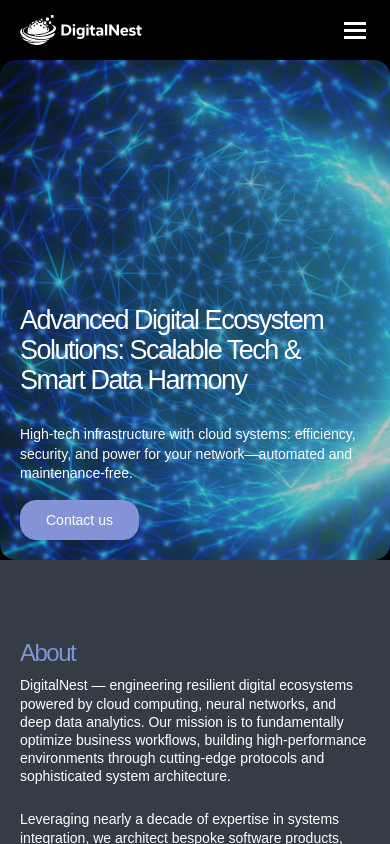
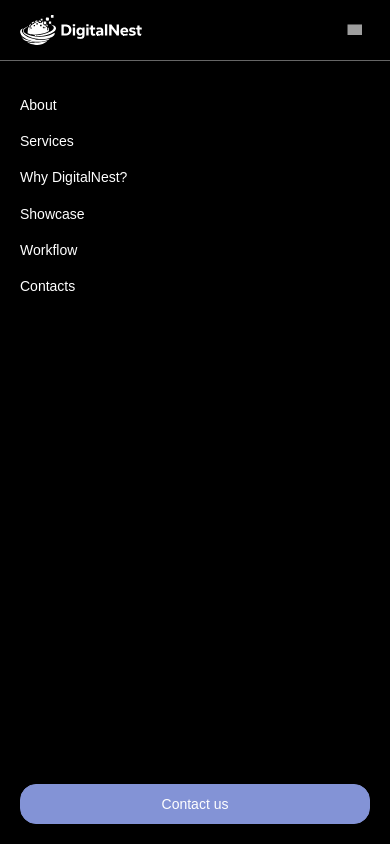
Before and after one commit to Eugene-Stone/DigitalNest, a React (Vite) app: page / in a window 390 px wide. Both pictures are taken after a click on the button 355 px from the left and 30 px from the top of the page. Shown: the top 844 px of the page. Built offline with nearby package versions, Linux system fonts and the light colour scheme; grey boxes are pictures that could not be loaded; a web font is replaced by a local one.

Commit message:
Header mobile menu

```diff
--- a/src/components/Header/Header.jsx
+++ b/src/components/Header/Header.jsx
@@ -1,7 +1,27 @@
+import { useState, useEffect, useRef } from 'react';
 import { NavLink } from 'react-router';
 import { ScrollToSectionLink } from './ScrollToSectionLink';
 
 export default function Header() {
+	const [menuIsOpen, setMenuIsOpen] = useState(false);
+
+	const handleToggleMenu = () => {
+		setMenuIsOpen(!menuIsOpen);
+	};
+
+	useEffect(() => {
+		const menu = document.querySelector('.mnu-wrap');
+
+		if (menuIsOpen) {
+			// menu.style.display = 'block';
+			document.body.classList.add('mnu-open');
+		}
+		return () => {
+			// menu.style.display = 'none';
+			document.body.classList.remove('mnu-open');
+		};
+	}, [menuIsOpen]); // Rerun effect if className changes
+
 	const scrollToTop = () => {
 		window.scrollTo({
 			top: 0,
@@ -22,55 +42,66 @@ export default function Header() {
 							</div>
 						</div>
 						<div className="head-cell">
-							<nav className="mnu-wrap">
+							<nav
+								className={`mnu-wrap ${menuIsOpen ? 'open' : ''}`}
+								style={menuIsOpen ? { display: 'block' } : {}}>
 								<div className="mnu-wrap-inner">
 									<ul className="main-mnu scroll-lnks container">
 										<li>
 											<ScrollToSectionLink
 												to="sect-about"
-												className="menu__link">
+												className="menu__link"
+												setMenuIsOpen={setMenuIsOpen}>
 												About
 											</ScrollToSectionLink>
 										</li>
 										<li>
 											<ScrollToSectionLink
 												to="sect-service"
-												className="menu__link">
+												className="menu__link"
+												setMenuIsOpen={setMenuIsOpen}>
 												Services
 											</ScrollToSectionLink>
 										</li>
 										<li>
 											<ScrollToSectionLink
 												to="sect-why-us"
-												className="menu__link">
+												className="menu__link"
+												setMenuIsOpen={setMenuIsOpen}>
 												Why DigitalNest?
 											</ScrollToSectionLink>
 										</li>
 										<li>
 											<ScrollToSectionLink
 												to="sect-gallery"
-												className="menu__link">
+												className="menu__link"
+												setMenuIsOpen={setMenuIsOpen}>
 												Showcase
 											</ScrollToSectionLink>
 										</li>
 										<li>
 											<ScrollToSectionLink
 												to="sect-how-we-work"
-												className="menu__link">
+												className="menu__link"
+												setMenuIsOpen={setMenuIsOpen}>
 												Workflow
 											</ScrollToSectionLink>
 										</li>
 										<li>
 											<ScrollToSectionLink
 												to="sect-contacts"
-												className="menu__link">
+												className="menu__link"
+												setMenuIsOpen={setMenuIsOpen}>
 												Contacts
 											</ScrollToSectionLink>
 										</li>
 									</ul>
 									<div className="btn-wrap-mobile">
 										<div className="container">
-											<ScrollToSectionLink to="sect-contacts" className="btn">
+											<ScrollToSectionLink
+												to="sect-contacts"
+												className="btn"
+												setMenuIsOpen={setMenuIsOpen}>
 												<span>Contact us</span>
 											</ScrollToSectionLink>
 										</div>
@@ -78,7 +109,9 @@ export default function Header() {
 								</div>
 							</nav>
 
-							<button className="toggle-btn">
+							<button
+								className={`toggle-btn ${menuIsOpen ? 'on' : ''}`}
+								onClick={handleToggleMenu}>
 								<span className="toggle-btn-inner">
 									<span />
 									<span className="toggle-btn-hover" />
--- a/src/components/Header/ScrollToSectionLink.jsx
+++ b/src/components/Header/ScrollToSectionLink.jsx
@@ -1,7 +1,7 @@
 import { useLocation, useNavigate } from 'react-router';
 import { Link, scroller } from 'react-scroll';
 
-export const ScrollToSectionLink = ({ className, to, children }) => {
+export const ScrollToSectionLink = ({ className, to, children, setMenuIsOpen }) => {
 	const location = useLocation();
 	const navigate = useNavigate();
 
@@ -18,7 +18,7 @@ export const ScrollToSectionLink = ({ className, to, children }) => {
 				offset: -150,
 				duration: 700,
 			});
-		}, 100);
+		}, 500);
 	};
 
 	if (location.pathname === '/') {
@@ -31,13 +31,16 @@ export const ScrollToSectionLink = ({ className, to, children }) => {
 				onSetActive={handleSetActive}
 				smooth={true}
 				offset={-150}
-				duration={500}>
+				duration={500}
+				onClick={() => setMenuIsOpen(false)}>
 				{children}
 			</Link>
 		);
 	} else {
 		return (
-			<button className={className} onClick={() => scrollToSection(to)}>
+			<button
+				className={className}
+				onClick={() => (setMenuIsOpen(false), scrollToSection(to))}>
 				{children}
 			</button>
 		);
```
